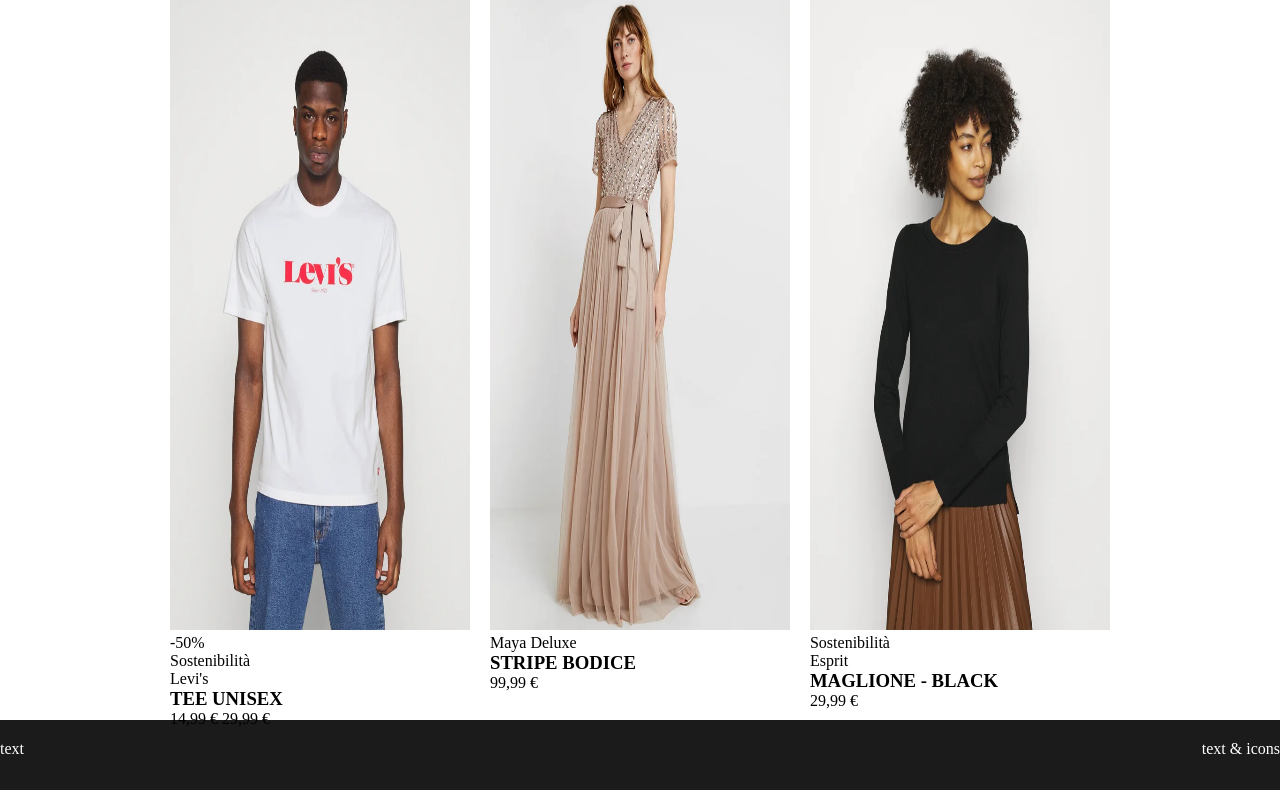
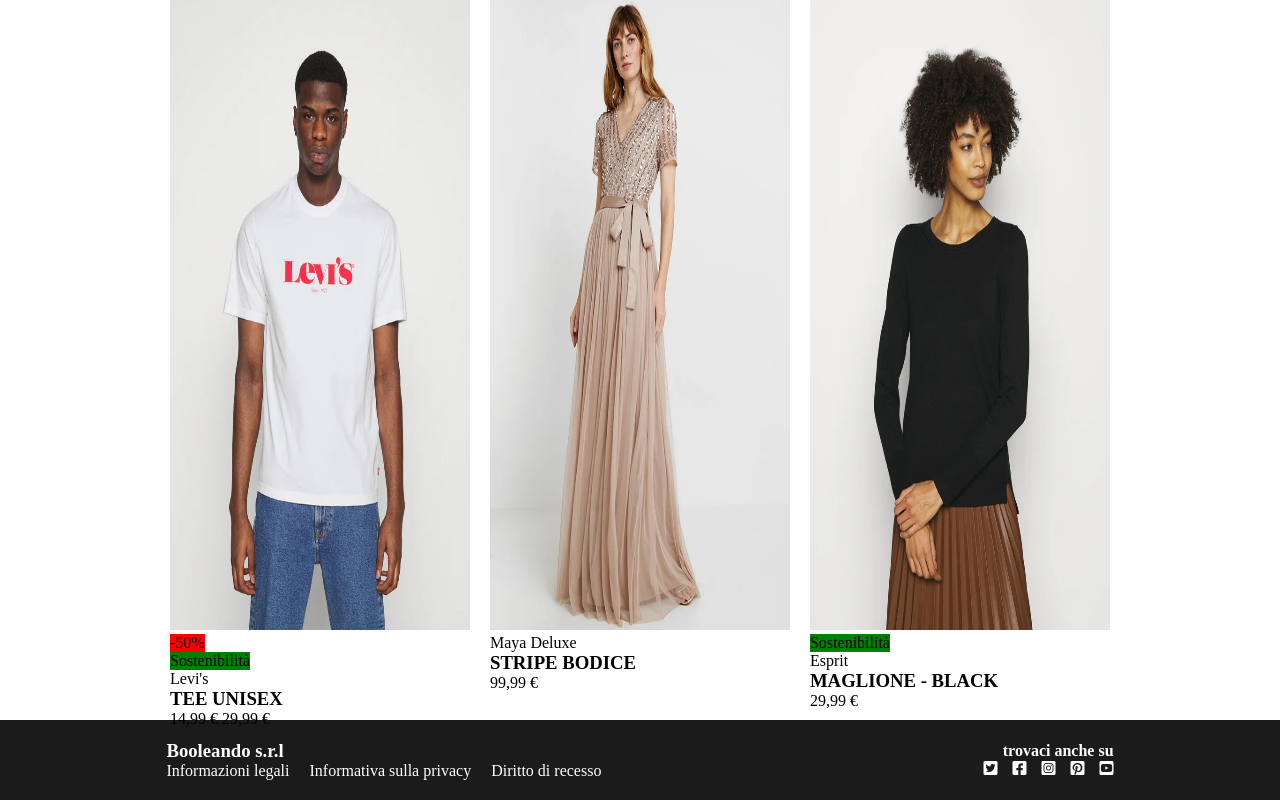
Before and after one commit to Aurora-Bizzo/html-css-boolando, a plain HTML site: page index.html in a window 1280 px wide. Shown: the part 905-1705 px from the top of the page. Drawn offline with Linux system fonts and the light colour scheme.

Commit message:
styled footer

```diff
--- a/css/style.css
+++ b/css/style.css
@@ -51,14 +51,18 @@
     display: flex;
     justify-content: space-between;
     list-style-type: none;
-    width: 100%;
 }
 
 li {
     text-align: center;
+    color: white;
+    padding-right: 5px;
+}
+
+.header-li {
     width: 20%;
-    color: white;
     font-size: 20px;
+    padding: 0;
 }
 
 i {
@@ -97,28 +101,64 @@
     height: 100%;
 }
 
+.label {
+    width: fit-content;
+}
+
+.red {
+    background-color: red;
+}
+
+.green {
+    background-color: green;
+}
+
 /*footer*/
 
-footer {
+.footer-container {
     color: white;
-}
-
-.footer-container {
     display: flex;
     align-items: center;
     justify-content: center;
     background-color: rgb(27, 27, 27);
-    padding-top: 20px;
+    padding: 20px 0;
 }
 
 .footer-row {
-    width: 100%;
-    height: 50px;
+    width: 74%;
+    margin: 0 auto;
 }
 
 .footer-column {
     width: 100%;
     display: flex;
-    justify-content: space-between;
     align-items: center;
 }
+
+.footer-text {
+    width: 50%;
+}
+
+.footer-ul-left {
+    display: flex;
+    align-items: center;
+    justify-content: flex-start;
+}
+
+.footer-ul-right {
+    display: flex;
+    align-items: center;
+    justify-content: flex-end;
+}
+
+.strong {
+    text-align: right;
+}
+
+.right-li {
+    padding: 0px 0px 0px 15px;
+}
+
+.left-li {
+    padding: 0px 20px 0px 0px;
+}
--- a/index.html
+++ b/index.html
@@ -16,9 +16,9 @@
                 <div class="header-column-33 left">
                     <div>
                         <ul>
-                            <li>Donna</li>
-                            <li>Uomo</li>
-                            <li>Bambino</li>
+                            <li class="header-li">Donna</li>
+                            <li class="header-li">Uomo</li>
+                            <li class="header-li">Bambino</li>
                         </ul>
                     </div>
                 </div>
@@ -136,10 +136,22 @@
             <div class="footer-row">
                 <div class="footer-column">
                     <div class="footer-text">
-                        <div>text</div>
+                        <h3>Booleando s.r.l</h3>
+                        <ul class="footer-ul-left">
+                            <li class="left-li">Informazioni legali</li>
+                            <li class="left-li">Informativa sulla privacy</li>
+                            <li class="left-li">Diritto di recesso</li>
+                        </ul>
                     </div>
                     <div class="footer-text">
-                        <div>text & icons</div>
+                        <div class="strong"><strong>trovaci anche su</strong></div>
+                        <ul class="footer-ul-right">
+                            <li class="right-li"><i class="fa-brands fa-square-twitter"></i></li>
+                            <li class="right-li"><i class="fa-brands fa-square-facebook"></i></li>
+                            <li class="right-li"><i class="fa-brands fa-square-instagram"></i></li>
+                            <li class="right-li"><i class="fa-brands fa-square-pinterest"></i></li>
+                            <li class="right-li"><i class="fa-brands fa-square-youtube"></i></li>
+                        </ul>
                     </div>
                 </div>
             </div>
```
